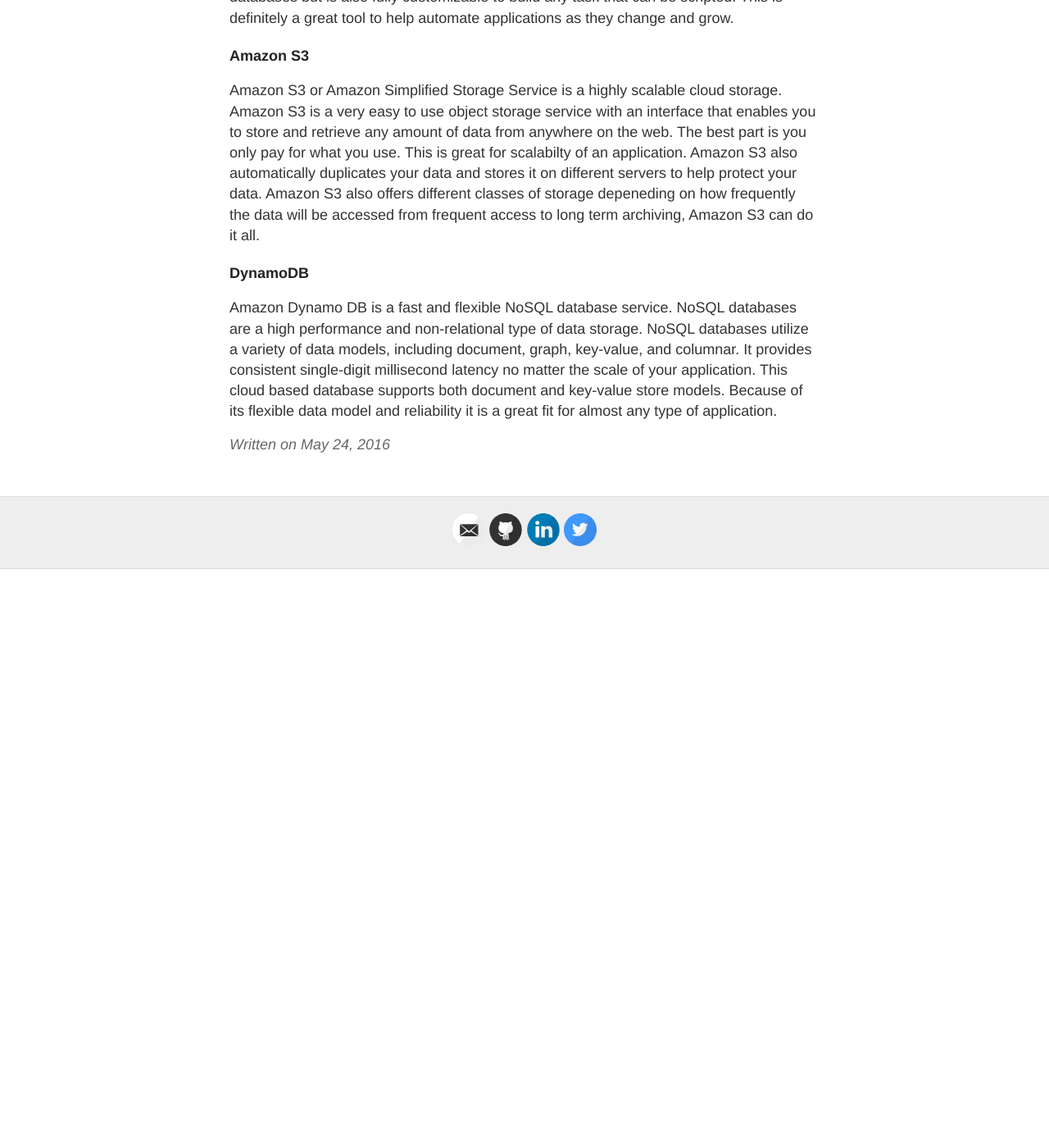
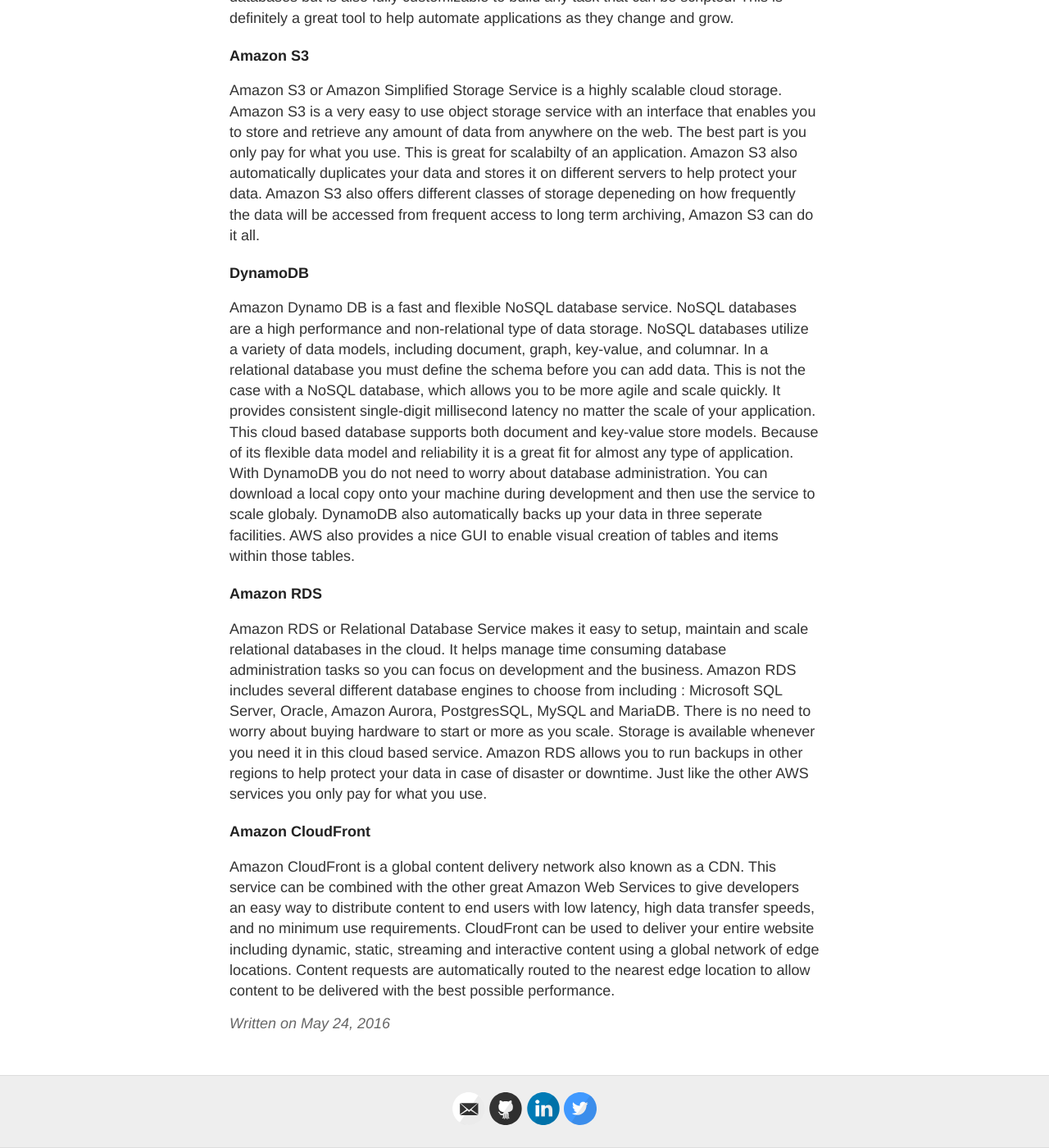
Before and after one commit to tuckerbohman5/tuckerbohman5.github.io, a Jekyll site: the page built from _posts/2016-5-24-AWS-Overview.md, in a window 1280 px wide and 1400 px high, scrolled down 799 px. Shown: the whole window at 82% size. Built offline with Jekyll 4.4.1, drawn with Linux system fonts in a browser that asks for light colours; before the commit the page ends 1493 px from its top, so only the background shows below that.

Commit message:
pushing updates

```diff
--- a/_posts/2016-5-24-AWS-Overview.md
+++ b/_posts/2016-5-24-AWS-Overview.md
@@ -23,5 +23,12 @@ Amazon S3 or Amazon Simplified Storage Service is a highly scalable cloud storag
 
 ##### DynamoDB
 
-Amazon Dynamo DB is a fast and flexible NoSQL database service. NoSQL databases are a high performance and non-relational type of data storage. NoSQL databases utilize a variety of data models, including document, graph, key-value, and columnar.
-It provides consistent single-digit millisecond latency no matter the scale of your application. This cloud based database supports both document and key-value store models. Because of its flexible data model and reliability it is a great fit for almost any type of application.
+Amazon Dynamo DB is a fast and flexible NoSQL database service. NoSQL databases are a high performance and non-relational type of data storage. NoSQL databases utilize a variety of data models, including document, graph, key-value, and columnar. In a relational database you must define the schema before you can add data. This is not the case with a NoSQL database, which allows you to be more agile and scale quickly. It provides consistent single-digit millisecond latency no matter the scale of your application. This cloud based database supports both document and key-value store models. Because of its flexible data model and reliability it is a great fit for almost any type of application. With DynamoDB you do not need to worry about database administration. You can download a local copy onto your machine during development and then use the service to scale globaly. DynamoDB also automatically backs up your data in three seperate facilities. AWS also provides a nice GUI to enable visual creation of tables and items within those tables.
+
+##### Amazon RDS
+
+Amazon RDS or Relational Database Service makes it easy to setup, maintain and scale relational databases in the cloud. It helps manage time consuming database administration tasks so you can focus on development and the business. Amazon RDS includes several different database engines to choose from including : Microsoft SQL Server, Oracle, Amazon Aurora, PostgresSQL, MySQL and MariaDB. There is no need to worry about buying hardware to start or more as you scale. Storage is available whenever you need it in this cloud based service. Amazon RDS allows you to run backups in other regions to help protect your data in case of disaster or downtime. Just like the other AWS services you only pay for what you use.
+
+##### Amazon CloudFront
+
+Amazon CloudFront is a global content delivery network also known as a CDN. This service can be combined with the other great Amazon Web Services to give developers an easy way to distribute content to end users with low latency, high data transfer speeds, and no minimum use requirements. CloudFront can be used to deliver your entire website including dynamic, static, streaming and interactive content using a global network of edge locations. Content requests are automatically routed to the nearest edge location to allow content to be delivered with the best possible performance.
```
